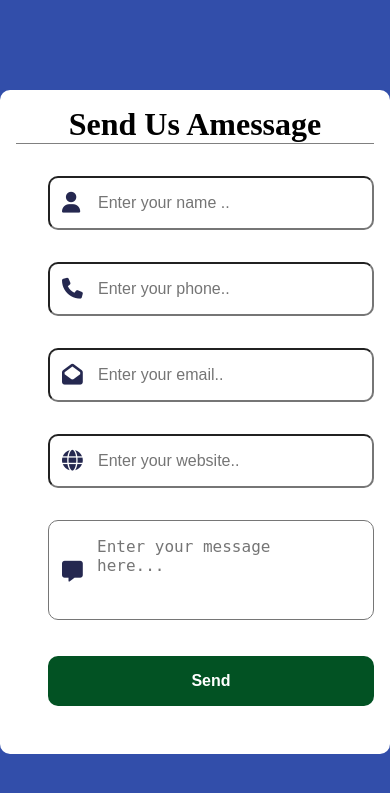
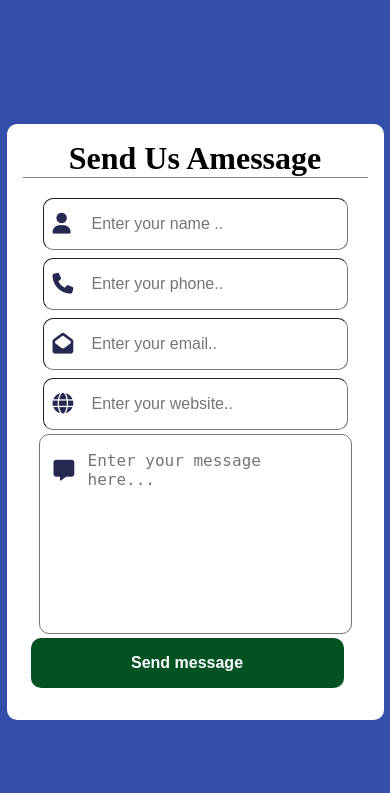
Before and after one commit to Madrine256/Send-Email-with-PHP, a PHP site: page / in a window 390 px wide. Shown: the top 793 px of the page. Run offline with PHP 8.4, Linux system fonts and the light colour scheme; some libraries are stand-ins or nearby versions.

Commit message:
files and completed

```diff
--- a/dist/css/main.css
+++ b/dist/css/main.css
@@ -78,22 +78,36 @@ body {
   color: #252850;
 }
 
-.container .wrapper .form .form-control input, .container .wrapper .form textarea, .container .wrapper .form input[type="submit"] {
+.container .wrapper .form .form-control input, .container .wrapper .form textarea {
   width: 100%;
   padding: 1rem 3rem;
   border-radius: 10px;
   outline: none;
+  border-width: 1px;
   font-size: 1rem;
   margin: 1rem;
 }
 
 .container .wrapper .form textarea {
-  height: 150px;
-  max-height: 100px;
+  min-width: 100%;
+  max-height: 200px;
   min-height: 100px;
   width: 100%;
   max-width: 100%;
-  resize: none;
+}
+
+.container .wrapper .form .message-area {
+  position: relative;
+  left: 0;
+  top: 0;
+}
+
+.container .wrapper .form .message-area i {
+  position: absolute;
+  top: 35%;
+  left: 30px;
+  -webkit-transform-origin: 100%;
+          transform-origin: 100%;
 }
 
 .container .wrapper .form .form-control input:focus, .container .wrapper .form textarea:focus {
@@ -104,7 +118,13 @@ body {
   color: red;
 }
 
-.container .wrapper .form .submit {
+.container .wrapper .form .fields {
+  -webkit-box-pack: justify;
+      -ms-flex-pack: justify;
+          justify-content: space-between;
+}
+
+.container .wrapper .form .fields .submit {
   background-color: #025223;
   color: #fff;
   font-size: 1rem;
@@ -113,14 +133,28 @@ body {
   border: none;
   -webkit-transition: all .3s ease-in-out;
   transition: all .3s ease-in-out;
+  width: 50%;
+  padding: 1rem;
+  border-radius: 10px;
+  margin-right: 1rem;
 }
 
-.container .wrapper .form .submit:hover {
+.container .wrapper .form .fields .submit:hover {
   background-color: green;
 }
 
+.container .wrapper .form .fields .status {
+  color: mediumblue;
+  font-size: 1rem;
+  font-weight: 800;
+  -webkit-box-flex: 2;
+      -ms-flex-positive: 2;
+          flex-grow: 2;
+  display: none;
+}
+
 @media (max-width: 800px) {
-  .container .wrapper .fields {
+  .container .wrapper .form .fields {
     display: -webkit-box;
     display: -ms-flexbox;
     display: flex;
@@ -135,10 +169,26 @@ body {
         -ms-flex-pack: center;
             justify-content: center;
   }
-  .container .wrapper .fields .form-control {
-    margin: 0;
+  .container .wrapper .form .fields .form-control {
+    margin: 0.25rem;
   }
-  .container .wrapper .form-control input, .container .wrapper textarea, .container .wrapper input[type="submit"] {
+  .container .wrapper .form .fields .form-control i {
+    left: 10px;
+  }
+  .container .wrapper .form .fields .submit {
+    width: 100% !important;
+    margin-left: 0;
+  }
+  .container .wrapper .form textarea {
+    height: 200px;
+    resize: none;
+    width: 100%;
+  }
+  .container .wrapper .form .message-area i {
+    top: 18%;
+    left: 15px;
+  }
+  .container .wrapper .form .form-control input, .container .wrapper .form textarea, .container .wrapper .form input[type="submit"] {
     margin: 0;
   }
 }
--- /dev/null
+++ b/includes/footer.php
@@ -0,0 +1,3 @@
+<script src="./main.js"></script>
+</body>
+</html>
--- /dev/null
+++ b/includes/header.php
@@ -0,0 +1,11 @@
+<!DOCTYPE html>
+<html lang="en">
+<head>
+    <meta charset="UTF-8">
+    <meta http-equiv="X-UA-Compatible" content="IE=edge">
+    <meta name="viewport" content="width=device-width, initial-scale=1.0">
+    <title>Send message</title>
+    <link rel="stylesheet" href="./dist/css/main.css">
+    <link rel="stylesheet" href="https://cdnjs.cloudflare.com/ajax/libs/font-awesome/6.1.1/css/all.min.css">
+</head>
+<body>
--- a/index.html
+++ b/index.php
@@ -1,18 +1,10 @@
-<!DOCTYPE html>
-<html lang="en">
-<head>
-    <meta charset="UTF-8">
-    <meta http-equiv="X-UA-Compatible" content="IE=edge">
-    <meta name="viewport" content="width=device-width, initial-scale=1.0">
-    <title>Send message</title>
-    <link rel="stylesheet" href="/dist/css/main.css">
-    <link rel="stylesheet" href="https://cdnjs.cloudflare.com/ajax/libs/font-awesome/6.1.1/css/all.min.css">
-</head>
-<body>
+<?php
+    include_once("./includes/header.php");
+?>
      <div class="container">
          <div class="wrapper">
              <h1>Send Us amessage</h1>
-             <form action="" class="form">
+             <form class="form">
                  <div class="fields">
                     <div class="form-control">
 
@@ -22,6 +14,7 @@
                     <div class="form-control">
 
                         <input type="text" name="phone" id="phone" placeholder="Enter your phone..">
+
                         <i class="fas fa-phone"></i>
                     </div>
                  </div>
@@ -38,14 +31,22 @@
                     </div>
                 </div>
 
-                <div class="form-control">
+                <div class="form-control message-area">
 
                     <textarea name="message" id="message" placeholder="Enter your message here..."></textarea>
                     <i class="fas fa-message"></i>
                 </div>
-                <input type="submit" value="Send" class="submit">
+                <div class="fields button-area">
+                    <input type="submit" value="Send message" class="submit">
+                    <span class="status">
+                        sending your message...👍
+                    </span>
+                </div>
+
              </form>
          </div>
      </div>
-</body>
-</html>
+
+<?php
+    include_once("./includes/footer.php");
+?>
--- a/main.js
+++ b/main.js
@@ -0,0 +1,33 @@
+// create function to fetch elements
+const fetchClass = (classname)=> document.querySelector(classname);
+
+const form = fetchClass('.form');
+const submitBtn = fetchClass('.submit'),
+        statusArea =  fetchClass('.button-area span');
+
+
+
+form.onsubmit = (e)=>{
+    e.preventDefault(); //prevent form from submitting
+    statusArea.style.display = "block";
+
+    let xhr = new XMLHttpRequest();
+    xhr.open("POST", "message.php", true);
+    xhr.onload = ()=>{
+        if(xhr.readyState == 4 && xhr.status == 200){
+            let phpResponse = xhr.response;
+            if(phpResponse.indexOf("Email or message fields are empty") != -1 || phpResponse.indexOf("Please Enter a valid email") != -1 || phpResponse.indexOf("Sorry, Failed to send message ") != -1 ){
+                statusArea.style.color = "red";
+            }else{
+                form.reset();
+
+                setTimeout(()=>{
+                    statusArea.style.display = 'none';
+                },3000)
+            }
+            statusArea.innerHTML = phpResponse;
+        }
+    }
+    let formData = new FormData(form);
+    xhr.send(formData);
+}
--- a/main.scss
+++ b/main.scss
@@ -13,7 +13,7 @@
     justify-content: center;
 }
 body{
-    background-color: #324eaa;
+    background-color: #5e79d1;
     @include flexbox(row);
     height: 100vh;
 }
@@ -55,22 +55,35 @@ body{
                     color: #252850;
                 }
             }
-            .form-control input , textarea, input[type="submit"]{
+            .form-control input , textarea{
                 width: 100%;
                 padding: 1rem 3rem;
                 border-radius: 10px;
                outline: none;
+               border-width: 1px;
                font-size: 1rem;
                margin: 1rem;
 
             }
             textarea{
-                height: 150px ;
-                max-height: 100px;
+                min-width: 100%;
+                max-height: 200px;
                 min-height: 100px;
                 width: 100%;
                 max-width: 100%;
-                resize: none;
+
+            }
+            .message-area{
+                position: relative;
+                left: 0;
+                top: 0;
+
+                i{
+                    position: absolute;
+                    top: 35%;
+                    left: 30px;
+                    transform-origin: 100%;
+                }
             }
 
             // Effects on focus of the inputs
@@ -80,6 +93,8 @@ body{
             .form-control input:focus + i , textarea:focus + i{
                 color: red;
             }
+            .fields{
+                justify-content: space-between;
                 .submit{
                     background-color: rgb(2, 82, 35);
                     color: #fff;
@@ -88,22 +103,55 @@ body{
                     outline:none;
                     border: none;
                     transition: all .3s ease-in-out;
+                    width: 50%;
+                    padding: 1rem;
+                    border-radius: 10px;
+                    margin-right: 1rem;
                 }
-            .submit:hover{
-                background-color:green ;
+                .submit:hover{    background-color:green ;   }
+
+              .status{
+                    color: mediumblue;
+                    font-size: 1rem;
+                    font-weight: 800;
+                    flex-grow: 2;
+                    display: none;
                 }
             }
+
+        }
+
+
     }
 }
 
 // medai querries for smaller devices
 @media  (max-width: 800px){
-    .container .wrapper {
+    .container .wrapper .form {
 
         .fields{
              @include flexbox(column);
 
-        .form-control{   margin: 0;  }
+
+            .form-control{ margin: 0.25rem;
+                    i{
+                        left: 10px;
+                    }
+            }
+
+            .submit{
+                width: 100% !important;
+                margin-left:0;
+            }
+        }
+        textarea{
+            height: 200px;
+            resize: none;
+            width: 100%;
+        }
+        .message-area i{
+            top: 18%;
+            left: 15px;
         }
 
         .form-control input , textarea, input[type="submit"]{
```
Also changed, not shown: includes/functions.php (added, +8 -0 lines), message.php (added, +36 -0 lines), 1 other file. Lines whose indentation alone changed are shown as unchanged.
